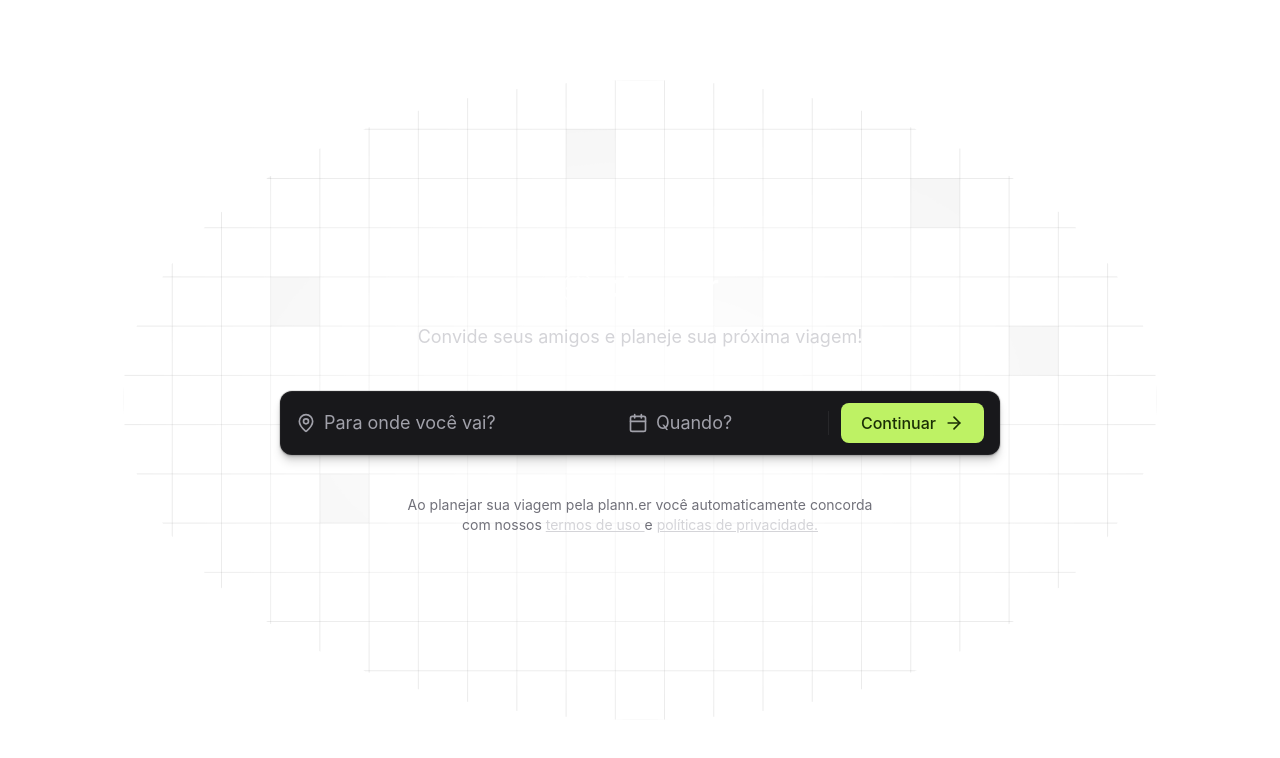
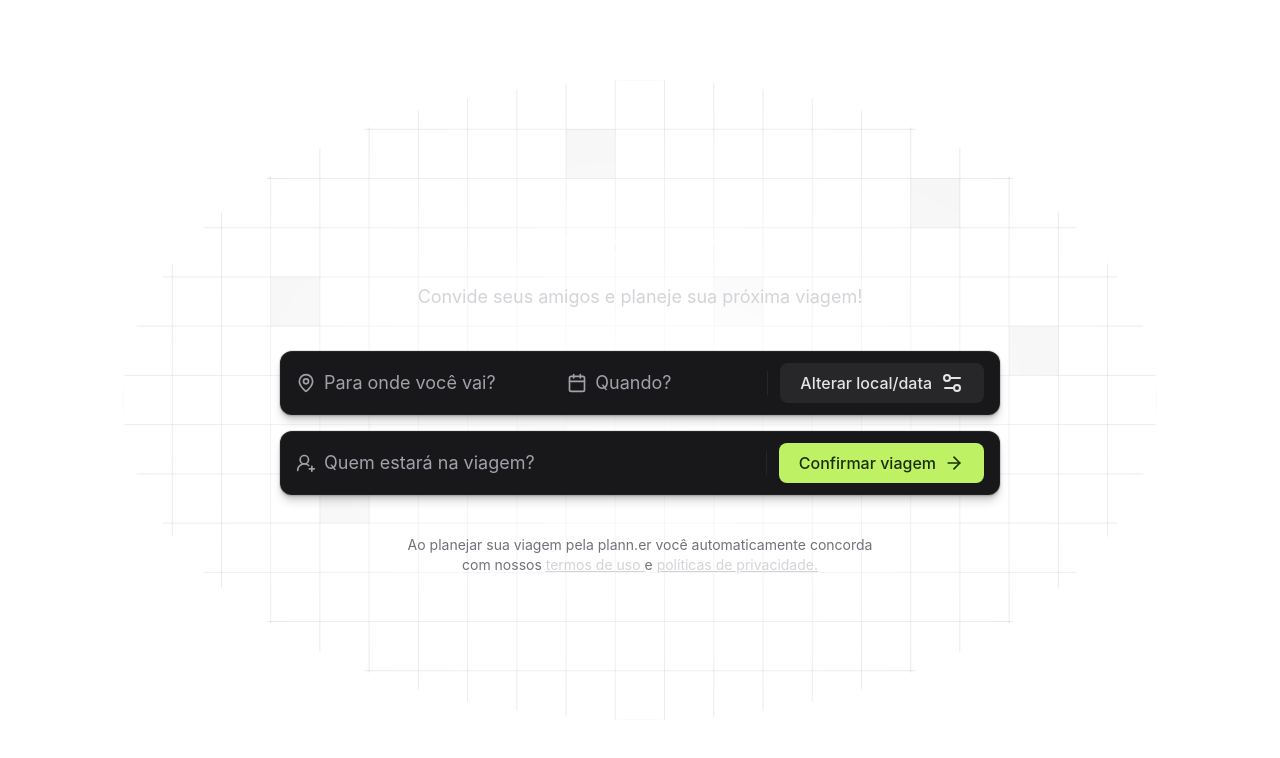
Before and after one commit to paulfms/planner, a React app in the folder frontend/: page / in a window 1280 px wide. Both pictures are taken after a click on the button "Continuar". Shown: the top 758 px of the page. Built offline with nearby package versions, Linux system fonts and the light colour scheme; the HTML template or start-up script is replaced by a standard one.

Commit message:
Creating button function and styles

```diff
--- a/frontend/src/app.tsx
+++ b/frontend/src/app.tsx
@@ -1,6 +1,17 @@
-import { MapPin, Calendar, ArrowRight } from 'lucide-react'
+import { MapPin, Calendar, ArrowRight, UserRoundPlus, Settings2 } from 'lucide-react'
+import { useState } from 'react'
 
 export function App() {
+  const [isGuestsInputOpen, setIsGuestsInputOpen] = useState(false)
+
+  function openGuestsInputs() {
+    setIsGuestsInputOpen(true)
+  }
+
+  function closeGuestsInput() {
+    setIsGuestsInputOpen(false)
+  }
+
   return (
     <div className="h-screen flex items-center justify-center bg-pattern bg-no-repeat bg-center">
       <div className="max-w-3xl w-full px-6 text-center space-y-10">
@@ -8,24 +19,51 @@
           <img src="/logo.svg" alt="plann.er" />
           <p className="text-zinc-300 text-lg">Convide seus amigos e planeje sua próxima viagem!</p>
         </div>
+
+        <div className='space-y-4'>
           <div className="h-16 bg-zinc-900 px-4 rounded-xl flex items-center shadow-shape gap-3">
 
             <div className='flex items-center gap-2 flex-1'>
               <MapPin className='size-5 text-zinc-400' />
-            <input type="text" placeholder="Para onde você vai?" className="bg-transparent text-lg placeholder-zinc-400 outline-none flex-1" />
+              <input disabled={isGuestsInputOpen} type="text" placeholder="Para onde você vai?" className="bg-transparent text-lg placeholder-zinc-400 outline-none flex-1" />
             </div>
 
             <div className='flex items-center gap-2'>
               <Calendar className='size-5 text-zinc-400' />
-            <input type="text" placeholder="Quando?" className="bg-transparent text-lg placeholder-zinc-400 w-40 outline-none" />
+              <input disabled={isGuestsInputOpen} type="text" placeholder="Quando?" className="bg-transparent text-lg placeholder-zinc-400 w-40 outline-none" />
             </div>
+
+            <div className='w-px h-6 bg-zinc-800' />
+            {isGuestsInputOpen ? (
+              <button onClick={closeGuestsInput} className='bg-zinc-800 text-zinc-200 rounded-lg px-5 py-2 font-medium flex items-center gap-2 hover:bg-zinc-700'>
+                Alterar local/data
+                <Settings2 />
+                </button>
+            ) : (
+              <button onClick={openGuestsInputs} className='bg-lime-300 text-lime-950 rounded-lg px-5 py-2 font-medium flex items-center gap-2 hover:bg-lime-400'>
+                Continuar
+                <ArrowRight className='size-5' />
+              </button>
+            )}
+          </div>
+
+          {isGuestsInputOpen && (
+            <div className="h-16 bg-zinc-900 px-4 rounded-xl flex items-center shadow-shape gap-3">
+
+              <div className='flex items-center gap-2 flex-1'>
+                <UserRoundPlus className='size-5 text-zinc-400' />
+                <input type="text" placeholder="Quem estará na viagem?" className="bg-transparent text-lg placeholder-zinc-400 outline-none flex-1" />
+              </div>
+
 
               <div className='w-px h-6 bg-zinc-800' />
 
               <button className='bg-lime-300 text-lime-950 rounded-lg px-5 py-2 font-medium flex items-center gap-2 hover:bg-lime-400'>
-            Continuar
+                Confirmar viagem
                 <ArrowRight className='size-5' />
               </button>
+            </div>
+          )}
         </div>
 
         <p className="text-sm text-zinc-500">Ao planejar sua viagem pela plann.er você automaticamente concorda <br />
```
Lines whose indentation alone changed are shown as unchanged.
